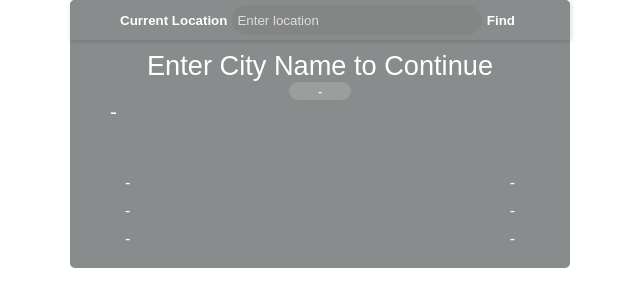
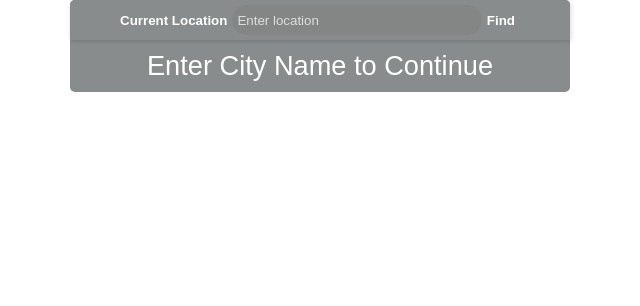
Before and after one commit to anuragsahay5/WeatherInHere, a website: page static/home.html in a window 1280 px wide. Shown: the whole page, without its empty margins (320-960 px from the left). Drawn offline with Linux system fonts and the light colour scheme.

Commit message:
Update version

```diff
--- a/static/home.html
+++ b/static/home.html
@@ -23,28 +23,7 @@
     </div>
       <div class="w_curr">
         <div class="w_loc">Enter City Name to Continue</div>
-        <div class="w_aqi">-</div>
-        <div class="w_info">
-          <div class="w_i_det">
-            <div class="w_temp"></div>
-            <div class="w_text">-</div>
-          </div>
-        </div>
-        <div class="w_forecast">
-          <div class="w_f_i">
-            <div>-</div>
-            <div>-</div>
-          </div>
-          <div class="w_f_i">
-            <div>-</div>
-            <div>-</div>
-          </div>
-          <div class="w_f_i">
-            <div>-</div>
-            <div>-</div>
-          </div>
-        </div>
-      </div>
+
 
     </div>
     </div>
```
Also changed, not shown: index.js (+8 -3 lines).
